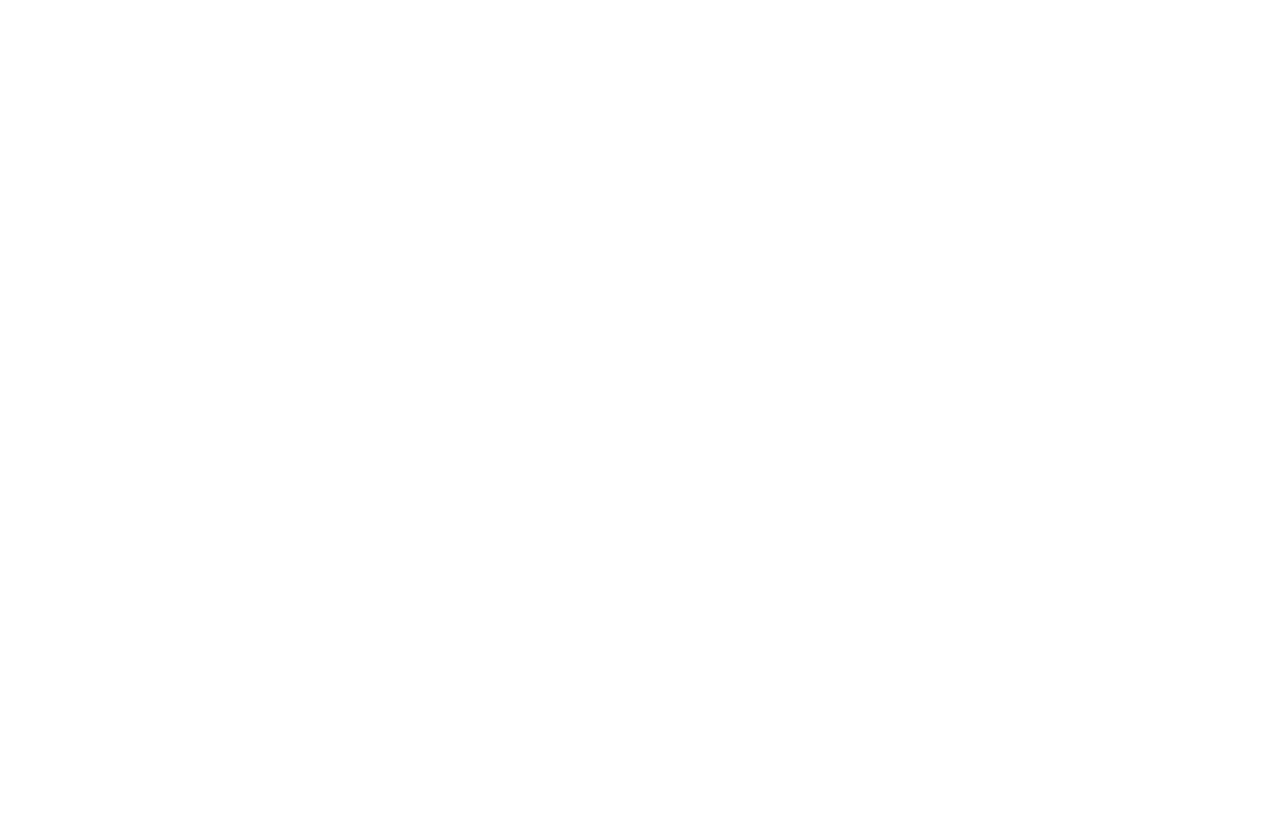
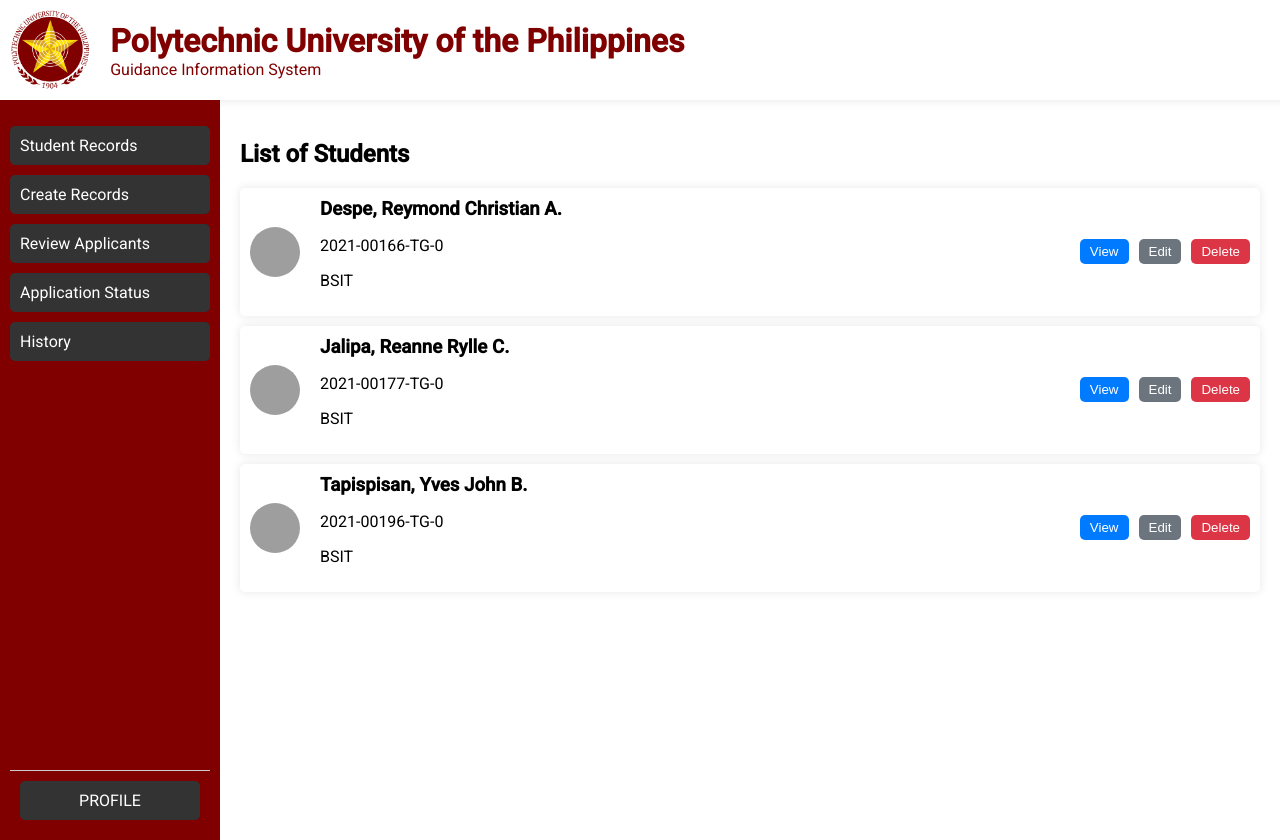
Before and after one commit to Tapispisan-YvesJohn/capstone-project, an Angular app in the folder guidance_services/: page /homepage in a window 1280 px wide. Before the commit this address led to /. Before the commit the page ends 800 px from the top, so only its background shows below. Built offline with nearby package versions, Linux system fonts and the light colour scheme; grey boxes are pictures that could not be loaded.

Commit message:
add homepage

```diff
--- a/guidance_services/src/app/app-routing.module.ts
+++ b/guidance_services/src/app/app-routing.module.ts
@@ -2,11 +2,12 @@
 import { RouterModule, Routes } from '@angular/router';
 import { LandingComponent } from './landing/landing.component';
 import { LoginComponent } from './login/login.component';
-
+import { HomepageComponent } from './homepage/homepage.component';
 const routes: Routes = [
   { path: '', redirectTo: '/landing', pathMatch: 'full' },
   { path: 'landing', component: LandingComponent },
   { path: 'login', component: LoginComponent },
+  { path: 'homepage', component: HomepageComponent }
 ];
 
 @NgModule({
--- a/guidance_services/src/app/app.module.ts
+++ b/guidance_services/src/app/app.module.ts
@@ -10,12 +10,14 @@
 
 import { LoginComponent } from './login/login.component';
 import { LandingComponent } from './landing/landing.component';
+import { HomepageComponent } from './homepage/homepage.component';
 
 @NgModule({
   declarations: [
     AppComponent,
     LoginComponent,
-    LandingComponent
+    LandingComponent,
+    HomepageComponent
   ],
   imports: [
     BrowserModule,
--- /dev/null
+++ b/guidance_services/src/app/homepage/homepage.component.css
@@ -0,0 +1,147 @@
+.header {
+    display: flex;
+    align-items: center;
+    background-color: #fff;
+    width: 100%;
+    padding: 10px;
+    box-shadow: 0 0 10px rgba(0, 0, 0, 0.1);
+}
+
+.logo {
+    height: 80px;
+    margin-right: 20px;
+}
+
+.header-text {
+    flex-grow: 1;
+}
+
+.header-text h1 {
+    margin: 0;
+    color: #800000;
+}
+
+.header-text p {
+    margin: 0;
+    color: #800000;
+}
+
+.container {
+    display: flex;
+    flex-direction: row;
+}
+
+.sidebar {
+    background-color: #800000;
+    width: 200px;
+    height: calc(100vh - 80px);
+    padding: 10px;
+    display: flex;
+    flex-direction: column;
+    justify-content: space-between;
+}
+
+.sidebar ul {
+    list-style: none;
+    padding: 0;
+}
+
+.sidebar ul li {
+    margin-bottom: 10px;
+}
+
+.sidebar ul li a {
+    text-decoration: none;
+    color: #fff;
+    padding: 10px;
+    display: block;
+    border-radius: 5px;
+    background-color: #333;
+}
+
+.sidebar ul li a:hover {
+    background-color: #555;
+}
+
+.profile {
+    text-align: center;
+    padding: 10px;
+    border-top: 1px solid #ccc;
+}
+
+.profile a {
+    text-decoration: none;
+    color: #fff;
+    padding: 10px;
+    display: block;
+    border-radius: 5px;
+    background-color: #333;
+}
+
+.profile a:hover {
+    background-color: #555;
+}
+
+.content {
+    flex-grow: 1;
+    padding: 20px;
+}
+
+.student-list {
+    display: flex;
+    flex-direction: column;
+}
+
+.student-card {
+    display: flex;
+    align-items: center;
+    background-color: #fff;
+    margin-bottom: 10px;
+    padding: 10px;
+    border-radius: 5px;
+    box-shadow: 0 0 10px rgba(0, 0, 0, 0.1);
+}
+
+.student-image {
+    height: 50px;
+    width: 50px;
+    border-radius: 50%;
+    margin-right: 20px;
+}
+
+.student-info {
+    flex-grow: 1;
+}
+
+.student-info h3 {
+    margin: 0;
+}
+
+.student-actions {
+    display: flex;
+    gap: 10px;
+}
+
+.view-btn,
+.edit-btn,
+.delete-btn {
+    padding: 5px 10px;
+    border: none;
+    border-radius: 5px;
+    cursor: pointer;
+}
+
+.view-btn {
+    background-color: #007bff;
+    color: #fff;
+}
+
+.edit-btn {
+    background-color: #6c757d;
+    color: #fff;
+}
+
+.delete-btn {
+    background-color: #dc3545;
+    color: #fff;
+}
--- /dev/null
+++ b/guidance_services/src/app/homepage/homepage.component.html
@@ -0,0 +1,41 @@
+<div class="header">
+    <img src="../../assets/images/pup-logo.png" alt="PUP Logo" class="logo">
+    <div class="header-text">
+        <h1>Polytechnic University of the Philippines</h1>
+        <p>Guidance Information System</p>
+    </div>
+</div>
+
+<div class="container">
+    <div class="sidebar">
+        <ul>
+            <li><a href="#">Student Records</a></li>
+            <li><a href="#">Create Records</a></li>
+            <li><a href="#">Review Applicants</a></li>
+            <li><a href="#">Application Status</a></li>
+            <li><a href="#">History</a></li>
+        </ul>
+        <div class="profile">
+            <a href="#">PROFILE</a>
+        </div>
+    </div>
+
+    <div class="content">
+        <h2>List of Students</h2>
+        <div class="student-list">
+            <div class="student-card" *ngFor="let student of students">
+                <img src="../../assets/images/placeholder.png" alt="Student Image" class="student-image">
+                <div class="student-info">
+                    <h3>{{ student.name }}</h3>
+                    <p>{{ student.id }}</p>
+                    <p>{{ student.course }}</p>
+                </div>
+                <div class="student-actions">
+                    <button class="view-btn">View</button>
+                    <button class="edit-btn">Edit</button>
+                    <button class="delete-btn">Delete</button>
+                </div>
+            </div>
+        </div>
+    </div>
+</div>
--- /dev/null
+++ b/guidance_services/src/app/homepage/homepage.component.ts
@@ -0,0 +1,18 @@
+import { Component, OnInit } from '@angular/core';
+
+@Component({
+  selector: 'app-homepage',
+  templateUrl: './homepage.component.html',
+  styleUrls: ['./homepage.component.css']
+})
+export class HomepageComponent implements OnInit {
+  students = [
+    { name: 'Despe, Reymond Christian A.', id: '2021-00166-TG-0', course: 'BSIT' },
+    { name: 'Jalipa, Reanne Rylle C.', id: '2021-00177-TG-0', course: 'BSIT' },
+    { name: 'Tapispisan, Yves John B.', id: '2021-00196-TG-0', course: 'BSIT' }
+  ];
+
+  constructor() { }
+
+  ngOnInit(): void { }
+}
--- a/guidance_services/src/app/login/login.component.ts
+++ b/guidance_services/src/app/login/login.component.ts
@@ -35,6 +35,7 @@
         response => {
           this.isLoading = false;
           console.log("User Logged In");
+          this.router.navigate(['/homepage']); // Redirect to homepage
         },
         error => {
           this.isLoading = false;
```
Also changed, not shown: 1 other file (tests, documents, lock files or other folders).
